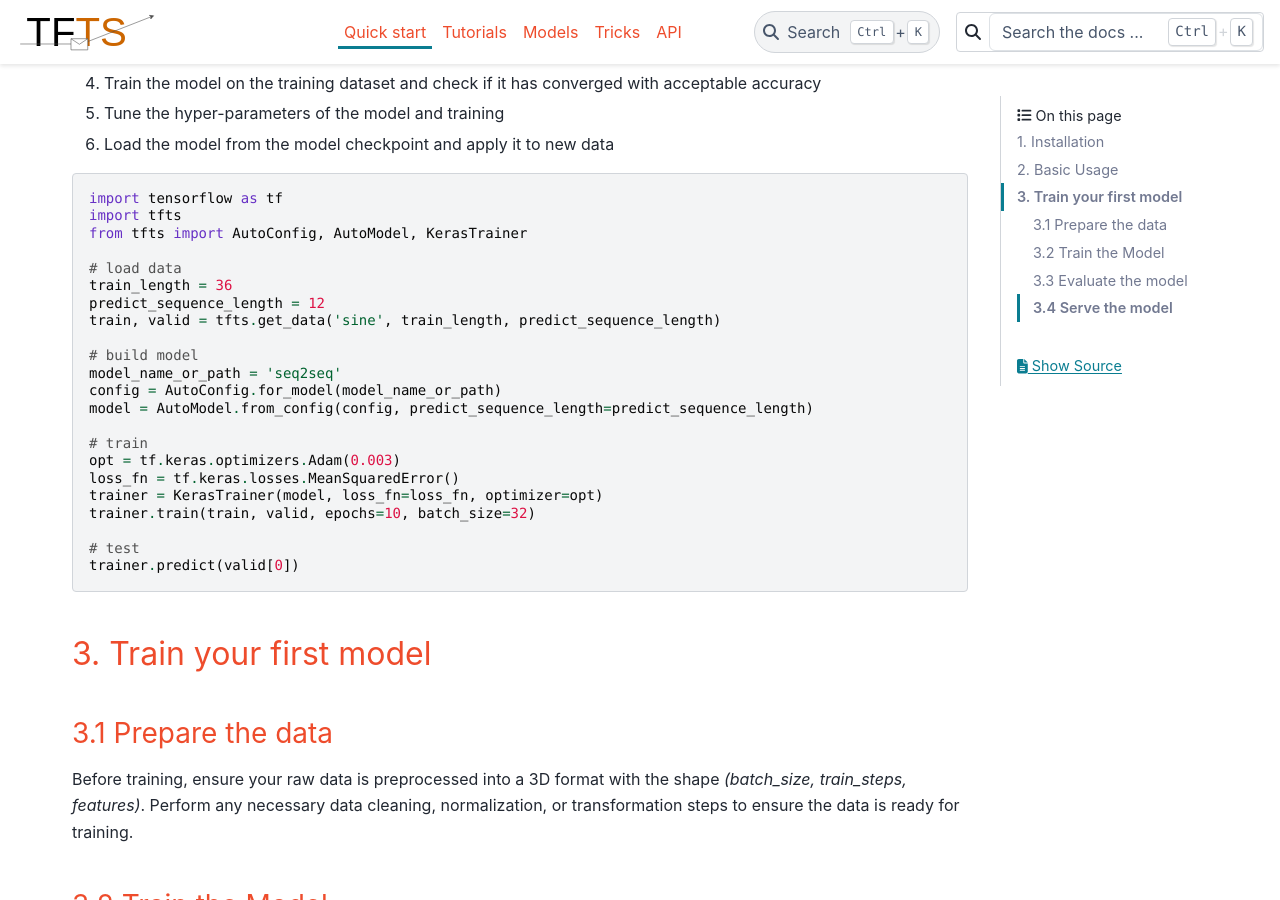
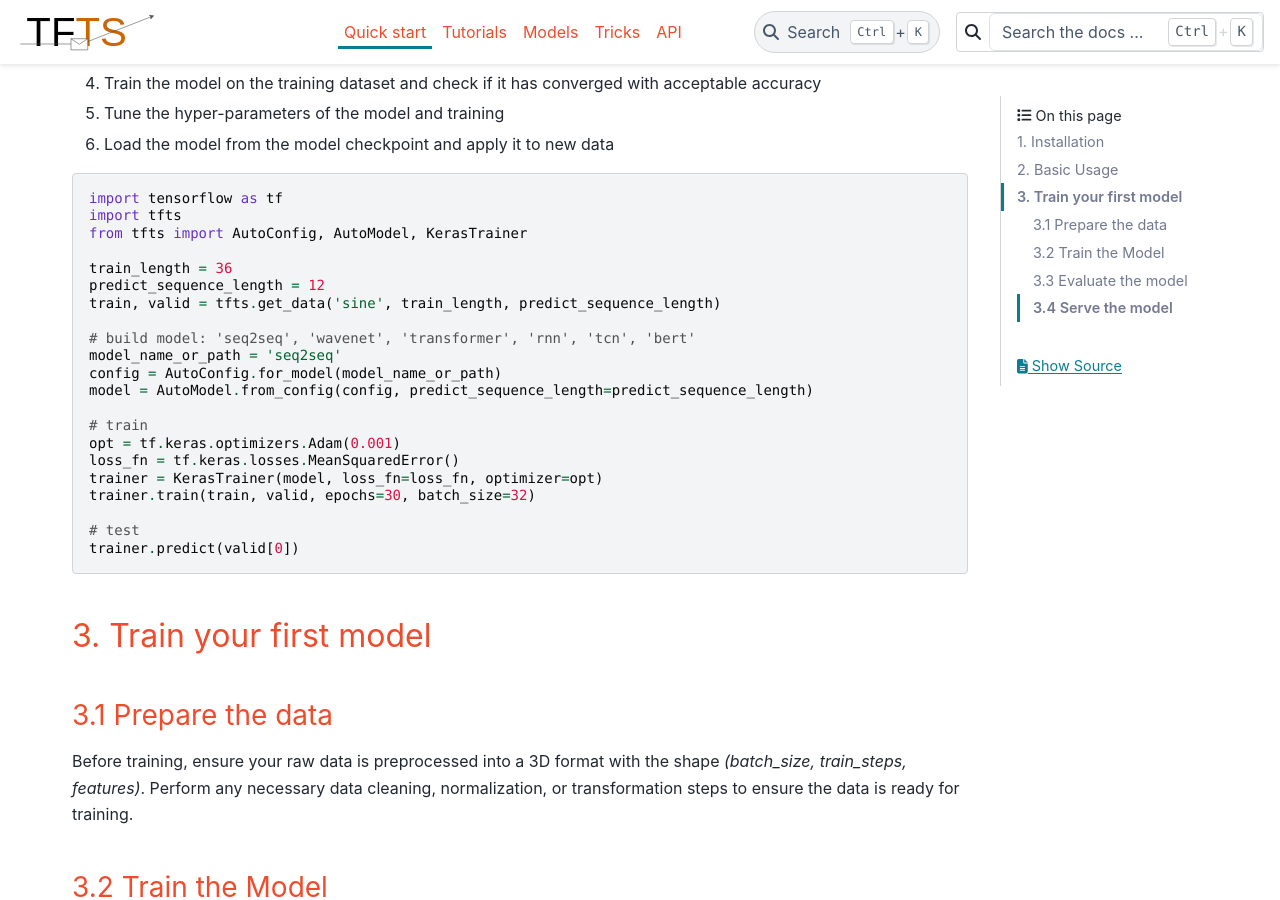
Before and after one commit to LongxingTan/Time-series-prediction, a Sphinx documentation site: the page built from docs/source/quick-start.rst, in a window 1280 px wide and 900 px high, scrolled down 824 px. Built offline with Sphinx 7.4.7 and the PyData theme 0.15.4, drawn with Linux system fonts in a browser that asks for light colours.

```diff
--- a/docs/source/quick-start.rst
+++ b/docs/source/quick-start.rst
@@ -50,21 +50,20 @@ The general setup for training and testing a model is
     import tfts
     from tfts import AutoConfig, AutoModel, KerasTrainer
 
-    # load data
     train_length = 36
     predict_sequence_length = 12
     train, valid = tfts.get_data('sine', train_length, predict_sequence_length)
 
-    # build model
+    # build model: 'seq2seq', 'wavenet', 'transformer', 'rnn', 'tcn', 'bert'
     model_name_or_path = 'seq2seq'
     config = AutoConfig.for_model(model_name_or_path)
     model = AutoModel.from_config(config, predict_sequence_length=predict_sequence_length)
 
     # train
-    opt = tf.keras.optimizers.Adam(0.003)
+    opt = tf.keras.optimizers.Adam(0.001)
     loss_fn = tf.keras.losses.MeanSquaredError()
     trainer = KerasTrainer(model, loss_fn=loss_fn, optimizer=opt)
-    trainer.train(train, valid, epochs=10, batch_size=32)
+    trainer.train(train, valid, epochs=30, batch_size=32)
 
     # test
     trainer.predict(valid[0])
```
Also changed, not shown: README.md (+4 -3 lines), README_CN.md (+11 -10 lines).
